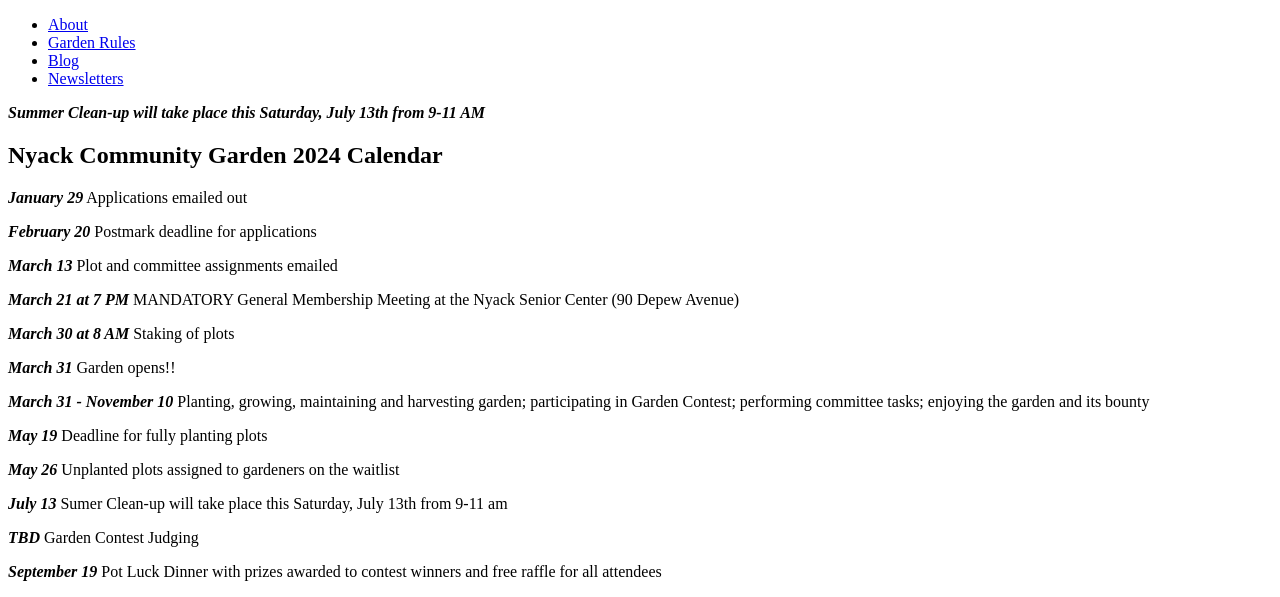
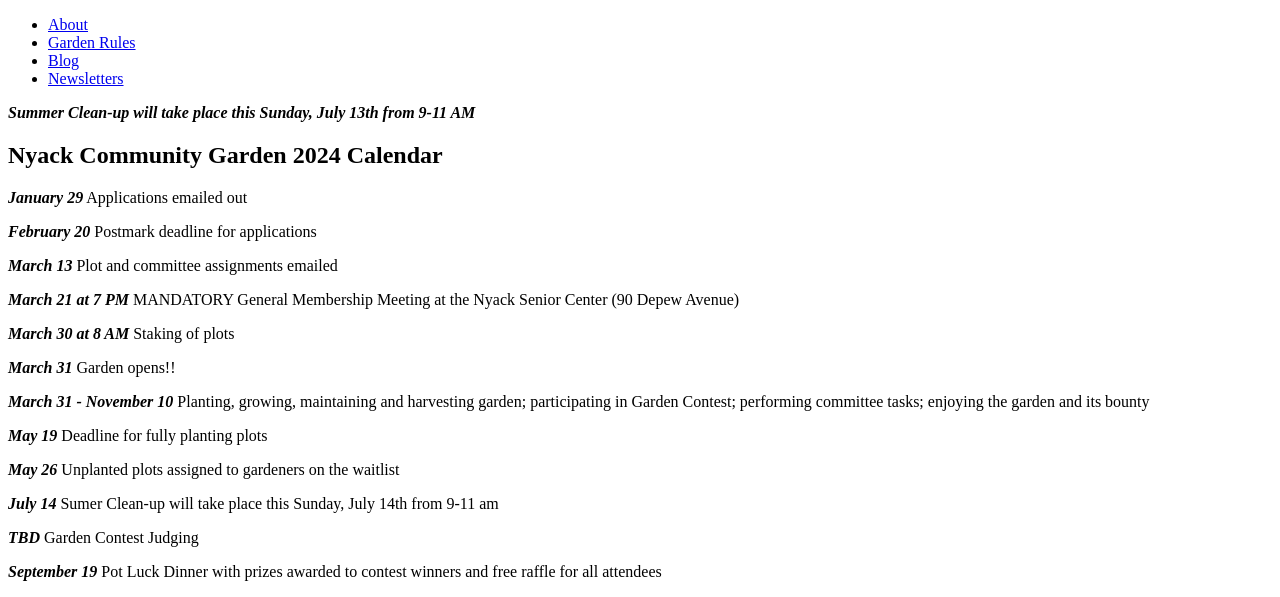
Before and after one commit to bosborne/nyackcommunitygarden, a Jekyll site: the page built from garden-dates/index.md, in a window 1280 px wide. Shown: the part 137-734 px from the top of the page. Built offline with Jekyll 4.4.1, drawn with Linux system fonts in a browser that asks for light colours; nearby versions of some CDN libraries; library files that are not in the unit come from our copies.

Commit message:
Summer cleanup date

```diff
--- a/_layouts/default.html
+++ b/_layouts/default.html
@@ -22,7 +22,7 @@
       <div class="bannerbox">
         <p>
           <i>
-            <b>Summer Clean-up will take place this Saturday, July 13th from 9-11 AM</b>
+            <b>Summer Clean-up will take place this Sunday, July 13th from 9-11 AM</b>
           </i>
         </p>
       </div>
--- a/garden-dates/index.md
+++ b/garden-dates/index.md
@@ -25,7 +25,7 @@
 
 ***May 26*** Unplanted plots assigned to gardeners on the waitlist
 
-***July 13*** Sumer Clean-up will take place this Saturday, July 13th from 9-11 am
+***July 14*** Sumer Clean-up will take place this Sunday, July 14th from 9-11 am
 
 ***TBD*** Garden Contest Judging
 
```
